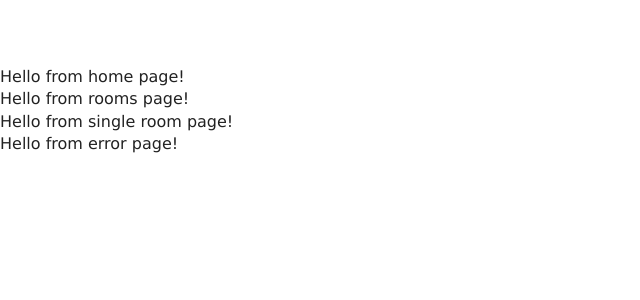
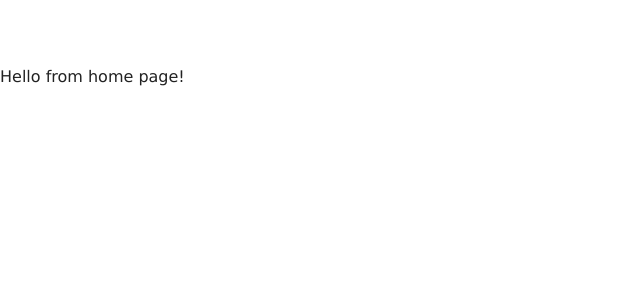
Before and after one commit to RabbiHasanR/HotelReservationWithReact, a React (Create React App) app: page / in a window 1280 px wide. Shown: the top 300 px of the page, without its empty margins (0-640 px from the left). Built offline with nearby package versions, Linux system fonts and the light colour scheme.

Commit message:
set up routing for all pages

```diff
--- a/src/App.js
+++ b/src/App.js
@@ -1,5 +1,10 @@
 import React from 'react';
 import './App.css';
+
+import {
+  Switch,
+  Route,
+} from "react-router-dom";
 
 import Home from './pages/Home'
 import Rooms from './pages/Rooms'
@@ -7,14 +12,16 @@
 import Error from './pages/Error'
 
 
+
 function App() {
   return (
     <>
-      <Home />
-      <Rooms />
-      <SingleRoom />
-      <Error />
-
+    <Switch>
+        <Route exact path='/' component={Home} />
+        <Route exact path='/rooms/' component={Rooms} />
+        <Route exact path='/rooms/:slug' component={SingleRoom} />
+        <Route component={Error} />
+    </Switch>
     </>
   );
 }
--- a/src/index.js
+++ b/src/index.js
@@ -1,12 +1,15 @@
 import React from 'react';
 import ReactDOM from 'react-dom';
+import {BrowserRouter as Router} from 'react-router-dom'
 // import './index.css';
 import App from './App';
 import * as serviceWorker from './serviceWorker';
 
 ReactDOM.render(
   <React.StrictMode>
-    <App />
+    <Router>
+      <App />
+    </Router>
   </React.StrictMode>,
   document.getElementById('root')
 );
```
